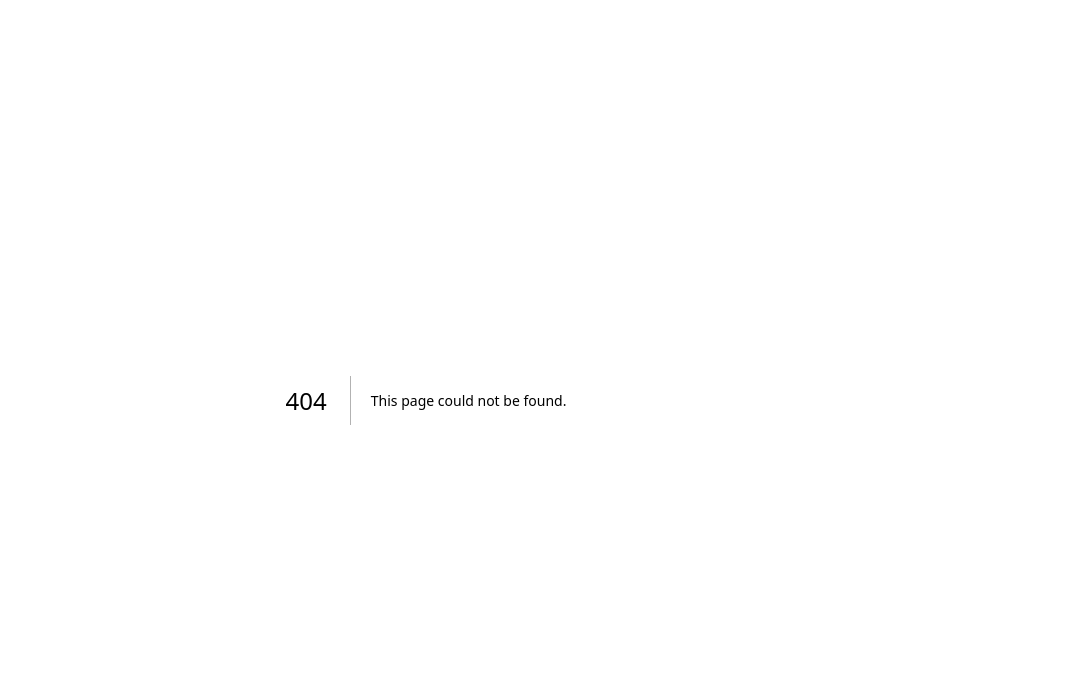
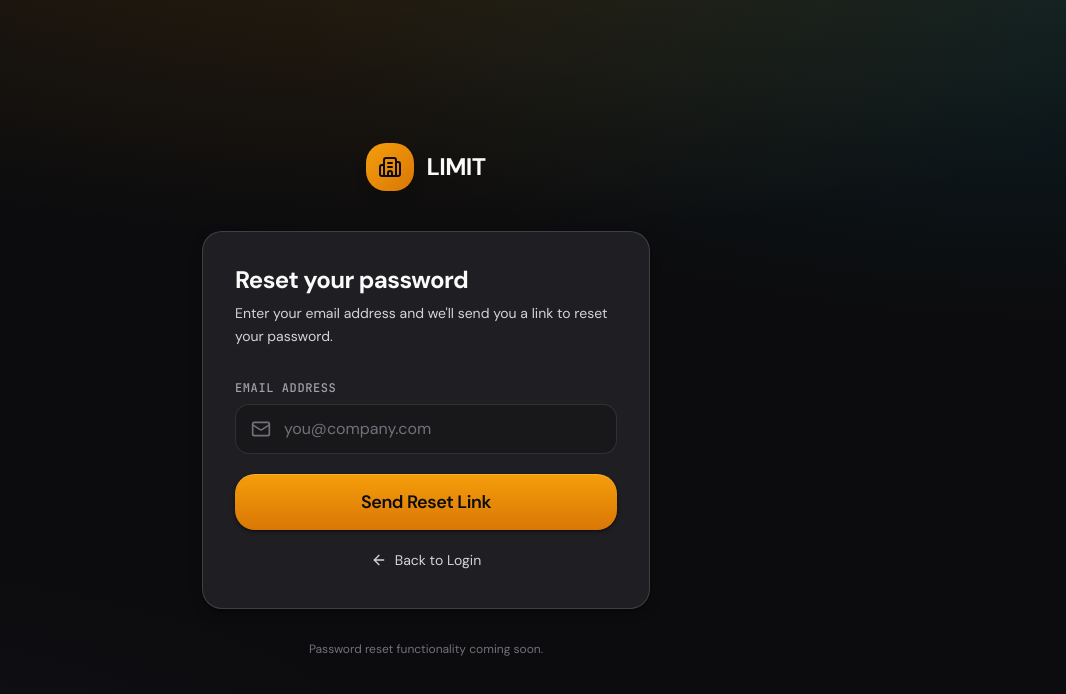
Before and after one commit to Arch8541/limit, a Next.js app: page /forgot-password in a window 1280 px wide. Before the commit this address had no page. Shown: the top 694 px of the page, without its empty margins (214-1280 px from the left). Built offline with nearby package versions, Linux system fonts and the light colour scheme.

Commit message:
fix: add forgot-password page and update build config
- Add forgot-password placeholder page (fixes 404)
- Add amplify.yml with all environment variables
- Include RESEND_API_KEY and EMAIL_FROM in build

```diff
--- /dev/null
+++ b/amplify.yml
@@ -0,0 +1,25 @@
+version: 1
+frontend:
+  phases:
+    preBuild:
+      commands:
+        - npm ci --cache .npm --prefer-offline
+    build:
+      commands:
+        - echo "DATABASE_URL=$DATABASE_URL" >> .env.production
+        - echo "NEXTAUTH_SECRET=$NEXTAUTH_SECRET" >> .env.production
+        - echo "AUTH_SECRET=$AUTH_SECRET" >> .env.production
+        - echo "AUTH_TRUST_HOST=$AUTH_TRUST_HOST" >> .env.production
+        - echo "NEXTAUTH_URL=$NEXTAUTH_URL" >> .env.production
+        - echo "AUTH_URL=$NEXTAUTH_URL" >> .env.production
+        - echo "RESEND_API_KEY=$RESEND_API_KEY" >> .env.production
+        - echo "EMAIL_FROM=$EMAIL_FROM" >> .env.production
+        - npm run build
+  artifacts:
+    baseDirectory: .next
+    files:
+      - '**/*'
+  cache:
+    paths:
+      - .next/cache/**/*
+      - .npm/**/*
--- /dev/null
+++ b/app/forgot-password/page.tsx
@@ -0,0 +1,109 @@
+'use client';
+
+import { useState } from 'react';
+import Link from 'next/link';
+import { Button } from '@/components/ui/Button';
+import { Input } from '@/components/ui/Input';
+import { Card, CardHeader, CardTitle, CardDescription, CardContent } from '@/components/ui/Card';
+import { Building2, Mail, ArrowLeft, CheckCircle2 } from 'lucide-react';
+
+export default function ForgotPasswordPage() {
+  const [email, setEmail] = useState('');
+  const [isLoading, setIsLoading] = useState(false);
+  const [isSubmitted, setIsSubmitted] = useState(false);
+
+  const handleSubmit = async (e: React.FormEvent) => {
+    e.preventDefault();
+    setIsLoading(true);
+
+    // Simulate API call - TODO: implement actual password reset
+    await new Promise(resolve => setTimeout(resolve, 1000));
+
+    setIsSubmitted(true);
+    setIsLoading(false);
+  };
+
+  return (
+    <div className="min-h-screen bg-[var(--bg-primary)] flex items-center justify-center p-6">
+      {/* Ambient background */}
+      <div className="fixed inset-0 bg-gradient-mesh pointer-events-none" />
+
+      <div className="w-full max-w-md relative z-10">
+        {/* Logo */}
+        <div className="flex items-center justify-center gap-3 mb-10">
+          <div className="w-12 h-12 rounded-[var(--radius-xl)] bg-gradient-to-br from-[var(--accent-primary)] to-[var(--accent-secondary)] flex items-center justify-center shadow-lg">
+            <Building2 className="w-6 h-6 text-[var(--bg-primary)]" />
+          </div>
+          <span className="text-2xl font-bold tracking-tight text-[var(--text-primary)]">LIMIT</span>
+        </div>
+
+        <Card variant="elevated" padding="lg">
+          <CardHeader spacing="lg">
+            <CardTitle size="lg">Reset your password</CardTitle>
+            <CardDescription>
+              Enter your email address and we'll send you a link to reset your password.
+            </CardDescription>
+          </CardHeader>
+
+          <CardContent>
+            {isSubmitted ? (
+              <div className="text-center py-6">
+                <div className="w-16 h-16 rounded-full bg-[var(--success-bg)] flex items-center justify-center mx-auto mb-4">
+                  <CheckCircle2 className="w-8 h-8 text-[var(--success)]" />
+                </div>
+                <h3 className="text-lg font-semibold text-[var(--text-primary)] mb-2">
+                  Check your email
+                </h3>
+                <p className="text-[var(--text-secondary)] text-sm mb-6">
+                  If an account exists for {email}, you will receive a password reset link shortly.
+                </p>
+                <Link href="/login">
+                  <Button variant="primary" size="lg" fullWidth>
+                    Back to Login
+                  </Button>
+                </Link>
+              </div>
+            ) : (
+              <form onSubmit={handleSubmit} className="space-y-5">
+                <Input
+                  label="Email Address"
+                  type="email"
+                  value={email}
+                  onChange={(e) => setEmail(e.target.value)}
+                  placeholder="you@company.com"
+                  icon={<Mail className="w-5 h-5" />}
+                  autoComplete="email"
+                  required
+                />
+
+                <Button
+                  type="submit"
+                  variant="primary"
+                  size="lg"
+                  fullWidth
+                  isLoading={isLoading}
+                >
+                  Send Reset Link
+                </Button>
+
+                <div className="text-center">
+                  <Link
+                    href="/login"
+                    className="inline-flex items-center gap-2 text-sm text-[var(--text-secondary)] hover:text-[var(--accent-primary)] transition-colors"
+                  >
+                    <ArrowLeft className="w-4 h-4" />
+                    Back to Login
+                  </Link>
+                </div>
+              </form>
+            )}
+          </CardContent>
+        </Card>
+
+        <p className="mt-8 text-xs text-[var(--text-muted)] text-center">
+          Password reset functionality coming soon.
+        </p>
+      </div>
+    </div>
+  );
+}
```
